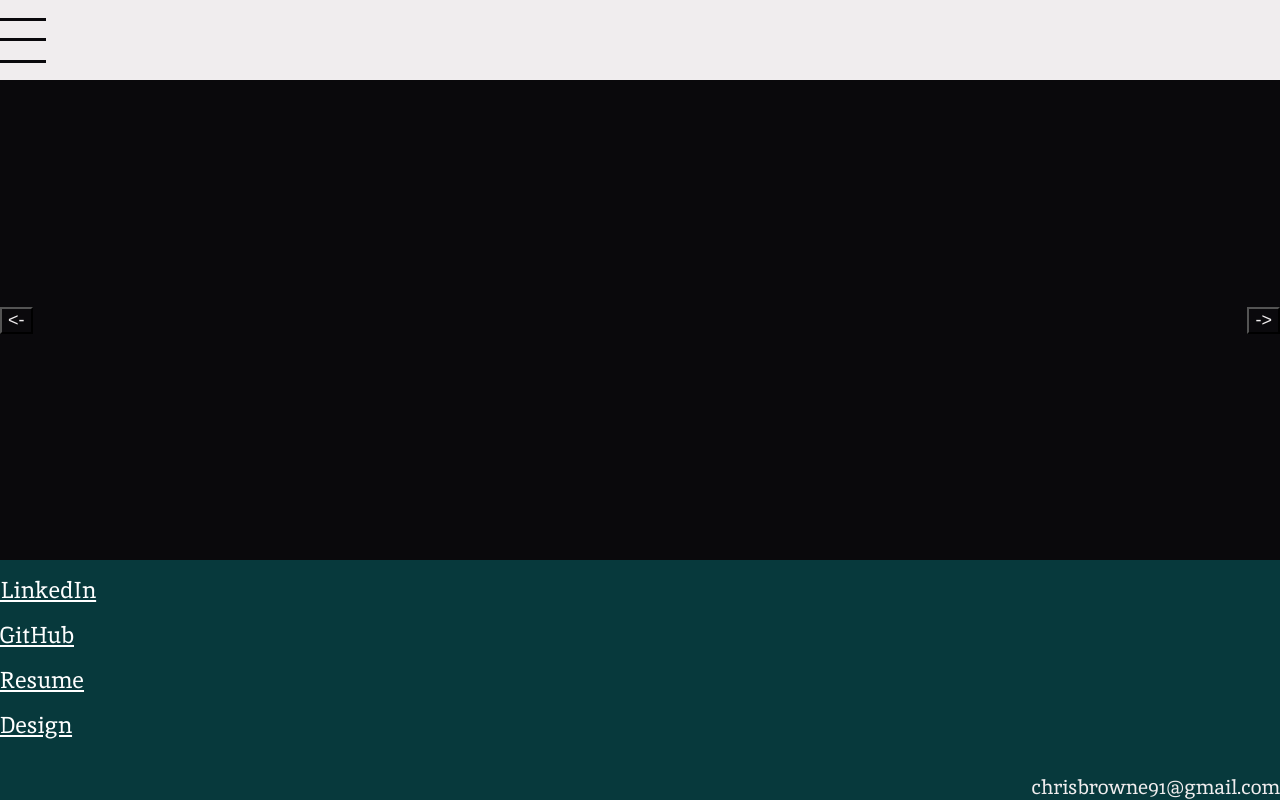
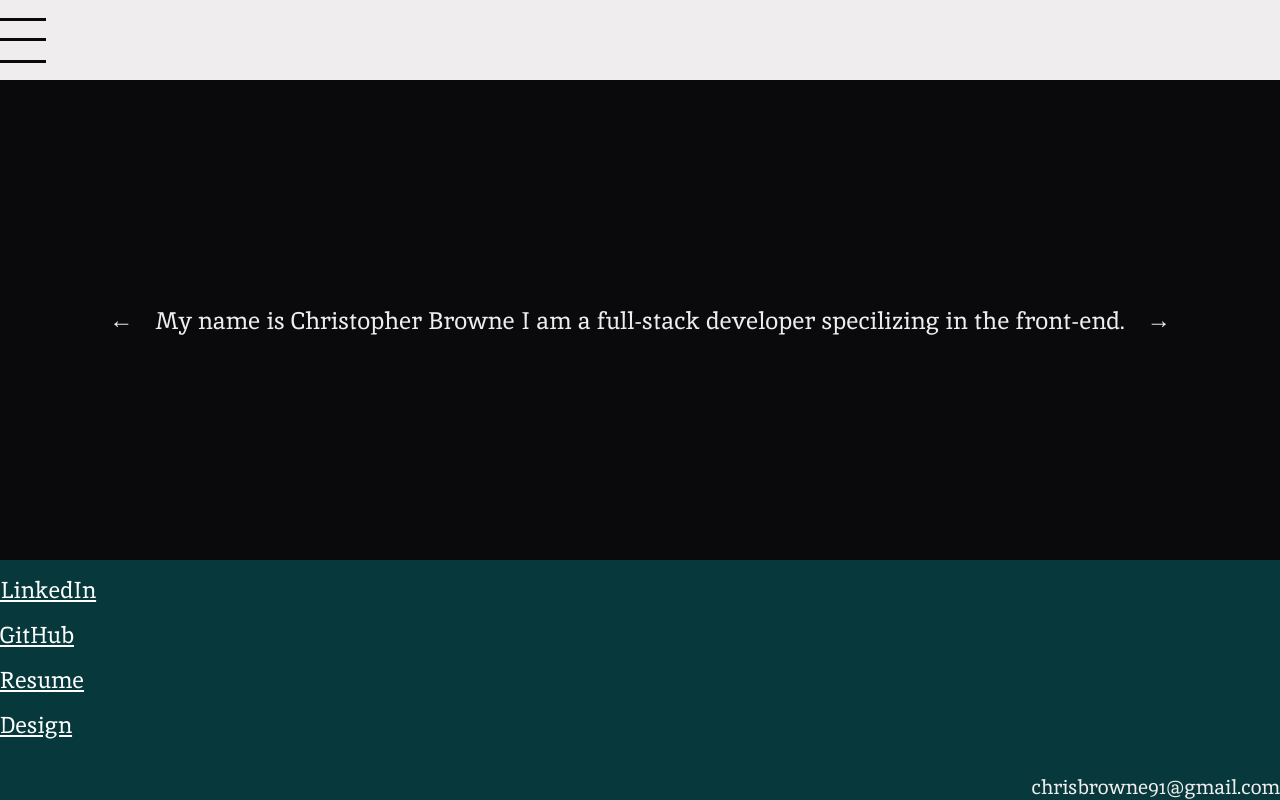
Before and after one commit to ChristopherB91/portfolio, a React (Vite) app: page /AboutMe in a window 1280 px wide. Built offline with nearby package versions, Linux system fonts and the light colour scheme.

Commit message:
added timer to passive countdown

```diff
--- a/src/App.css
+++ b/src/App.css
@@ -191,21 +191,28 @@ h1 svg {
 #aboutMe {
   display: flex;
   align-items: center;
-  justify-content: space-between;
+  justify-content: center;
   font-size: x-large;
 }
 
-#aboutMe input {
-  background-color: #0a090c;
+#aboutMe button {
+  background: none;
   color: #f0edee;
   font-size: large;
+  border: none;
+  font-size: 1.5rem;
+  cursor: pointer;
+  margin: 0 1rem;
 }
 
-#aboutMe ul {
-  display: flex;
-  flex-direction: column;
-  align-items: center;
-  list-style-type: disc;
+#aboutMe button:disabled {
+  opacity: 0.5;
+  cursor: not-allowed;
+}
+
+#aboutMe ul li {
+  text-align: center;
+  list-style-type: none;
 }
 
 #aboutMe div.active {
--- a/src/components/aboutMe.tsx
+++ b/src/components/aboutMe.tsx
@@ -42,24 +42,10 @@ const posts: Post[] = [
 export const AboutMe = () => {
   const [num, setNum] = useState<number>(0);
   const [isActive, setIsActive] = useState<boolean>(false);
-
-  useEffect(() => {
-    setTimeout(() => {
-      setIsActive(true);
-      setTimeout(() => {
-        if (num === posts.length - 1) {
-          setNum(0);
-        } else {
-          setNum(num + 1);
-        }
-      }, 500);
-      setTimeout(() => {
-        setIsActive(false);
-      }, 1000);
-    }, 5000);
-  }, [num]);
+  const [passiveChange, setPassiveChange] = useState<boolean>(false);
 
   const postChange = (wrd: string) => {
+    setPassiveChange(false);
     setIsActive(true);
     setTimeout(() => {
       if (wrd === "left") {
@@ -81,9 +67,30 @@ export const AboutMe = () => {
     }, 1000);
   };
 
+  useEffect(() => {
+    if (passiveChange) {
+      const timeout = setTimeout(() => {
+        postChange("right");
+      }, 5000);
+
+      return () => clearTimeout(timeout);
+    }
+    const passiveTimeout = setTimeout(() => {
+      setPassiveChange(true);
+    }, 10000);
+
+    return () => clearTimeout(passiveTimeout);
+  });
+
   return (
     <div id="aboutMe">
-      <input type="button" onClick={() => postChange("left")} value="<-" />
+      <button
+        onClick={() => postChange("left")}
+        disabled={isActive}
+        aria-label="Previous slide"
+      >
+        &larr;
+      </button>
       <div className={isActive ? "active" : ""}>
         <p>{posts[num].main}</p>
         <ul>
@@ -91,7 +98,13 @@ export const AboutMe = () => {
             posts[num].bullets.map((bullet, i) => <li key={i}>{bullet}</li>)}
         </ul>
       </div>
-      <input type="button" onClick={() => postChange("right")} value="->" />
+      <button
+        onClick={() => postChange("right")}
+        disabled={isActive}
+        aria-label="Next slide"
+      >
+        &rarr;
+      </button>
     </div>
   );
 };
```
